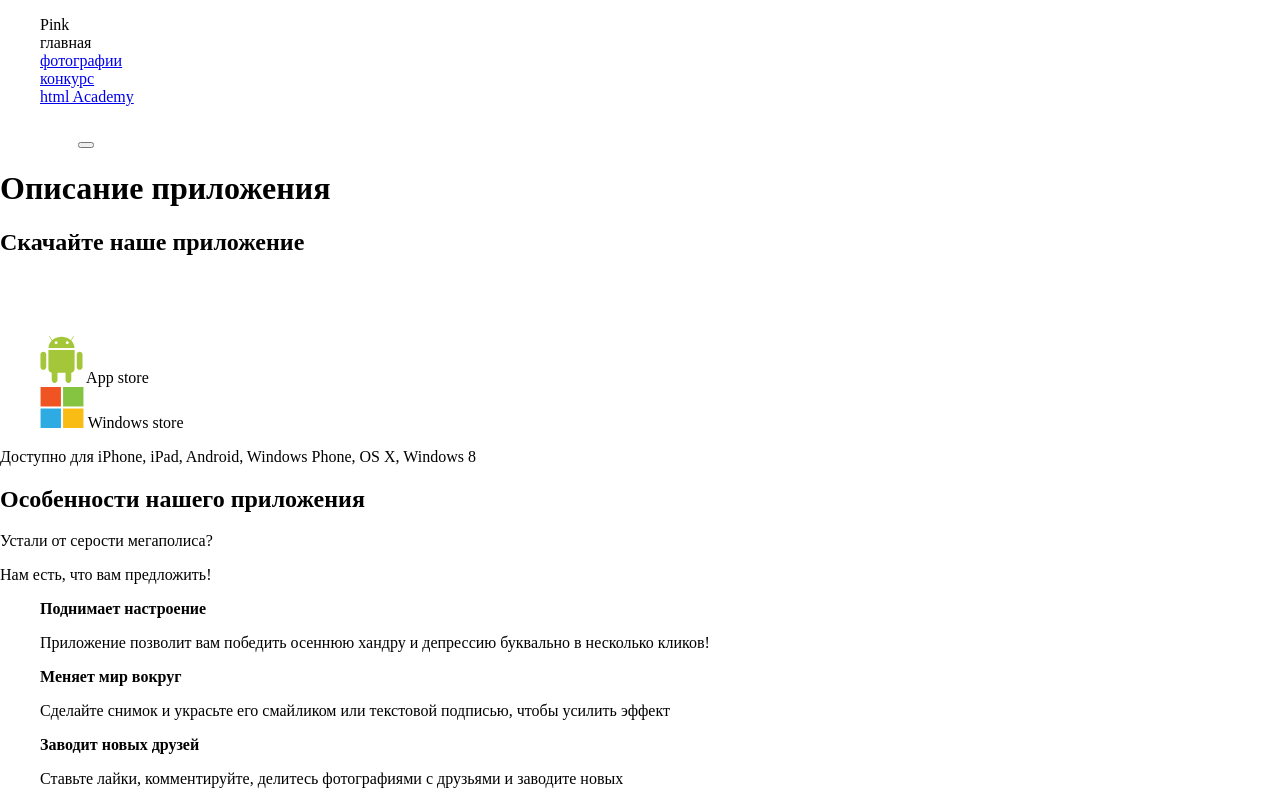
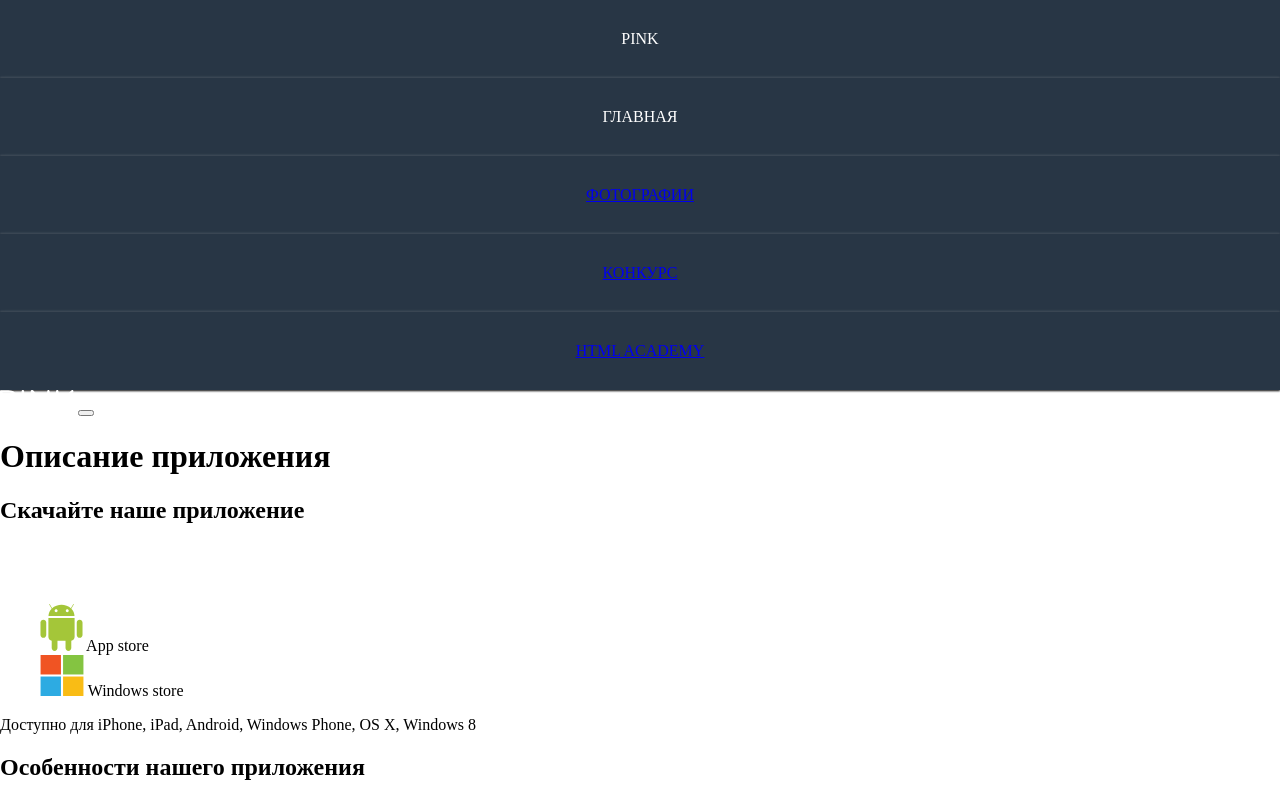
Before and after one commit to lowercaseEnd/pink, a website: page app/index.html in a window 1280 px wide. Shown: the top 797 px of the page. Drawn offline with Linux system fonts and the light colour scheme.

Commit message:
Создал поддиректорию для блоков, начал стилизацию навигации

```diff
--- /dev/null
+++ b/app/scss/_variables.scss
@@ -0,0 +1,3 @@
+$background-nav: #283645;
+
+$color-text: #ffffff;
--- /dev/null
+++ b/app/scss/main-blocks/_main-nav.scss
@@ -0,0 +1,23 @@
+@import "../variables";
+
+
+.main-nav {
+  padding: 0;
+  margin: 0;
+
+  text-align: center;
+  text-transform: uppercase;
+}
+
+.main-nav__item {
+  background-color: $background-nav;
+  color: $color-text;
+
+  min-width: 320px;
+  min-height: 63px;
+
+  padding: 30px 80px;
+
+  box-shadow: 0 -1px 2px rgba(255, 255, 255, 0.15),
+  0 1px 2px #000000;
+}
--- /dev/null
+++ b/app/scss/style.scss
@@ -0,0 +1,3 @@
+@import "global";
+@import "variables";
+@import "./main-blocks/main-nav";
--- a/package.json
+++ b/package.json
@@ -5,7 +5,7 @@
   "main": "index.js",
   "scripts": {
     "test": "echo \"Error: no test specified\" && exit 1",
-    "sass": "sass --watch app/scss/main.scss:app/css/main.css"
+    "sass": "sass --watch app/scss/style.scss:app/css/main.css"
   },
   "author": "John Doe",
   "license": "ISC",
```
Also changed, not shown: app/css/main.css, app/scss/_global.scss (renamed from app/scss/main.scss), 1 other file.
